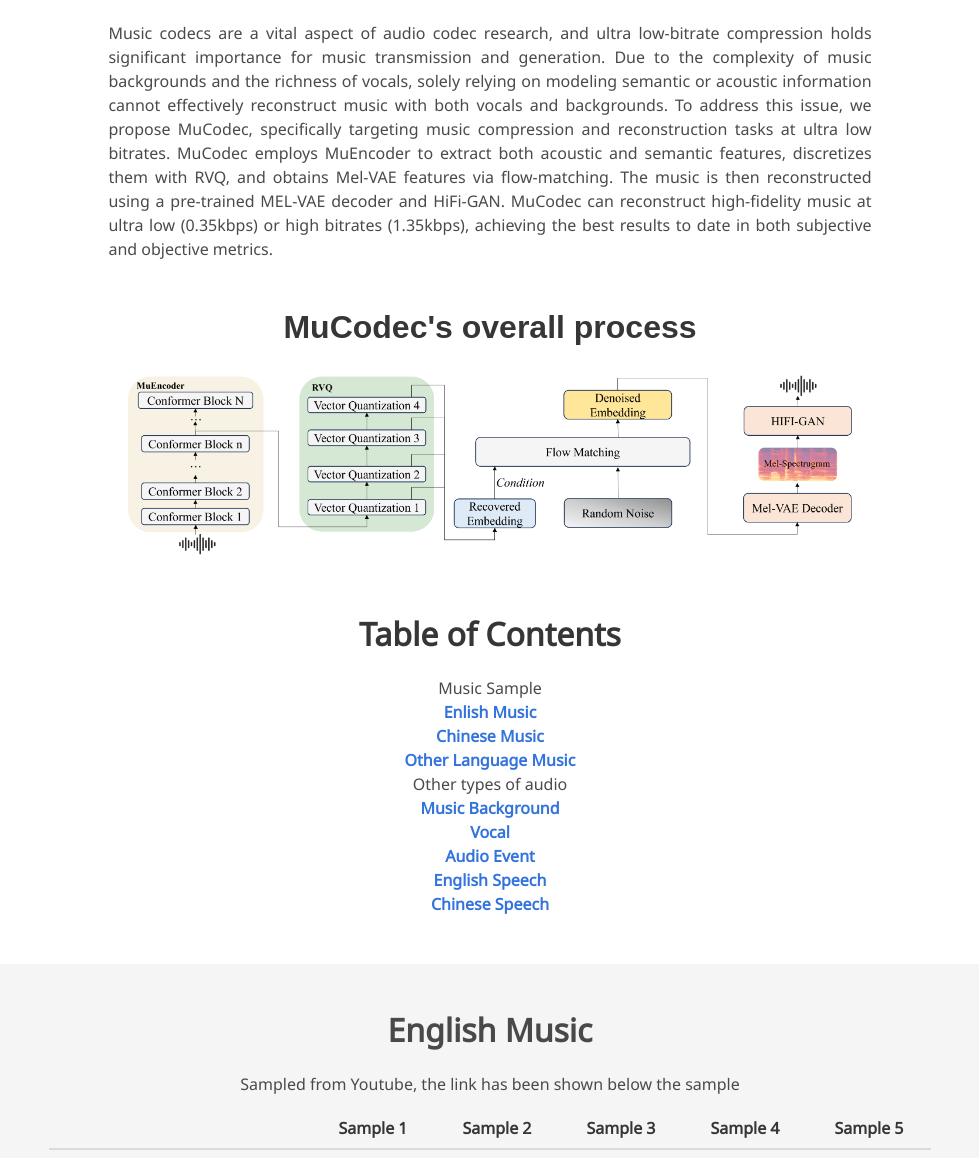
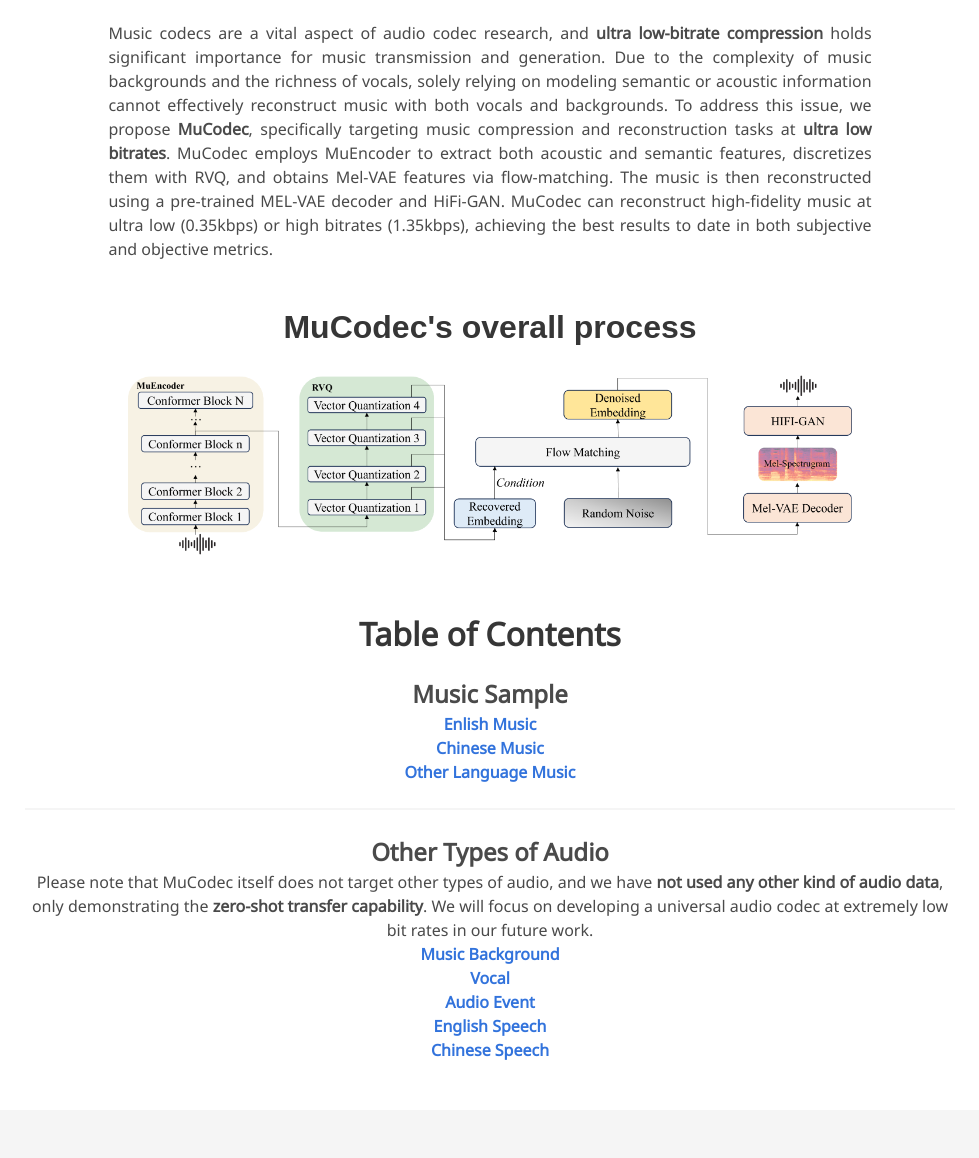
Before and after one commit to xuyaoxun/MuCodec_demo, a plain HTML site: page index.html in a window 1280 px wide. Shown: the part 263-1421 px from the top of the page, without its empty margins (150-1129 px from the left). Drawn offline with nearby package versions, Linux system fonts and the light colour scheme; some icons are missing; a web font is replaced by a local one.

Commit message:
update html

```diff
--- a/index.html
+++ b/index.html
@@ -76,7 +76,7 @@
         <h2 class="title is-3">TL;DR</h2>
         <div class="content has-text-justified">
           <p>
-            Music codecs are a vital aspect of audio codec research, and ultra low-bitrate compression holds significant importance for music transmission and generation. Due to the complexity of music backgrounds and the richness of vocals, solely relying on modeling semantic or acoustic information cannot effectively reconstruct music with both vocals and backgrounds. To address this issue, we propose MuCodec, specifically targeting music compression and reconstruction tasks at ultra low bitrates. MuCodec employs MuEncoder to extract both acoustic and semantic features, discretizes them with RVQ, and obtains Mel-VAE features via flow-matching. The music is then reconstructed using a pre-trained MEL-VAE decoder and HiFi-GAN.  MuCodec can reconstruct high-fidelity music at ultra low (0.35kbps) or high bitrates (1.35kbps), achieving the best results to date in both subjective and objective metrics.          </p>
+            Music codecs are a vital aspect of audio codec research, and <b>ultra low-bitrate compression</b> holds significant importance for music transmission and generation. Due to the complexity of music backgrounds and the richness of vocals, solely relying on modeling semantic or acoustic information cannot effectively reconstruct music with both vocals and backgrounds. To address this issue, we propose <b>MuCodec</b>, specifically targeting music compression and reconstruction tasks at <b>ultra low bitrates</b>. MuCodec employs MuEncoder to extract both acoustic and semantic features, discretizes them with RVQ, and obtains Mel-VAE features via flow-matching. The music is then reconstructed using a pre-trained MEL-VAE decoder and HiFi-GAN.  MuCodec can reconstruct high-fidelity music at ultra low (0.35kbps) or high bitrates (1.35kbps), achieving the best results to date in both subjective and objective metrics.          </p>
         </div>
 
       </div>
@@ -106,14 +106,15 @@
       <div class="column is-four-fifths">
         <h2 class="title is-3">Table of Contents</h2>
         <div class="is-centered">
-          <h3>Music Sample</h3>
+          <h3><b style="font-size: 24px;">Music Sample</b></h3>
           <ul>
             <li><a href="#Enlish Sample"><b>Enlish Music</b></a></li>
             <li><a href="#Chinese Sample"><b>Chinese Music</b></a></li>
             <li><a href="#Other Language Sample"><b>Other Language Music</b></a></li>
           </ul>
-
-          <h3>Other types of audio</h3>
+          <hr>
+          <h3><b style="font-size: 24px;">Other Types of Audio</b></h3>
+          <h4>Please note that MuCodec itself does not target other types of audio, and we have <b>not used any other kind of audio data</b>, only demonstrating the <b>zero-shot transfer capability</b>. We will focus on developing a universal audio codec at extremely low bit rates in our future work.</h4>
           <ul>
             <li><a href="#music background"><b>Music Background</b></a></li>
             <li><a href="#vocal"><b>Vocal</b></a></li>
```
